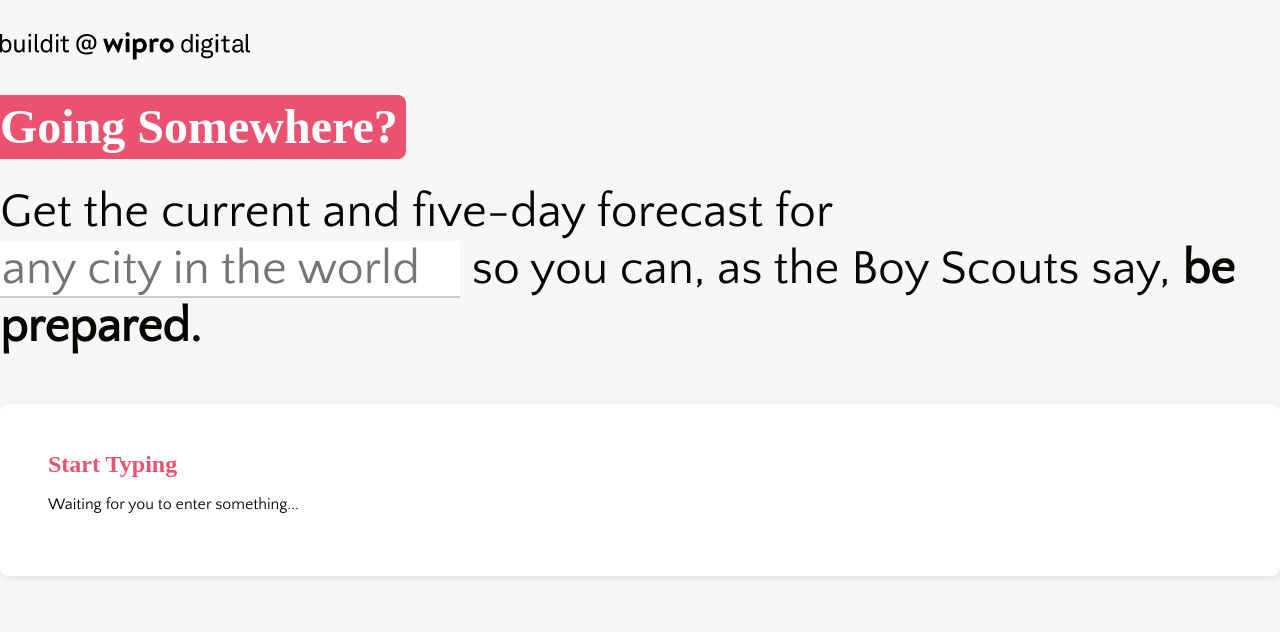
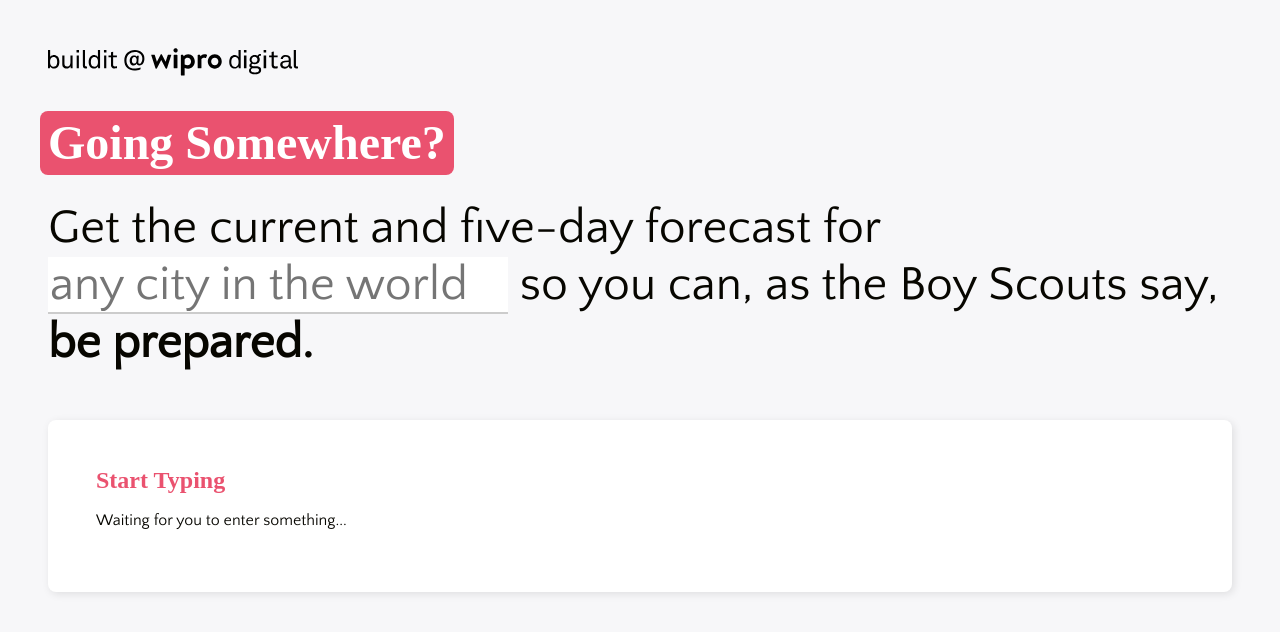
Before and after one commit to vossavant/wipro-weather-forecast, a Vue app: page / in a window 1280 px wide. Shown: the top 632 px of the page. Built offline with nearby package versions, Linux system fonts and the light colour scheme; a web font is replaced by a local one.

Commit message:
Set outer padding on wrapper

```diff
--- a/src/App.vue
+++ b/src/App.vue
@@ -101,8 +101,9 @@
 
 	// TODO: move these to scoped component files
 	.wrapper {
-		margin: 32px auto;
+		margin: 48px auto;
 		max-width: $wrapper-width;
+		padding: 0 48px;
 	}
 
 	.card-wrap {
```
